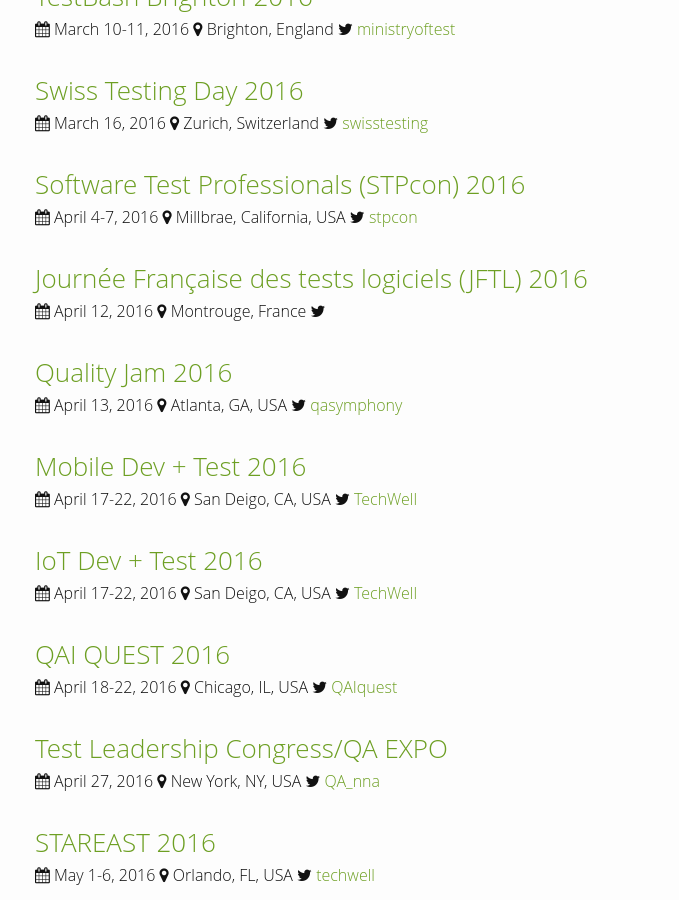
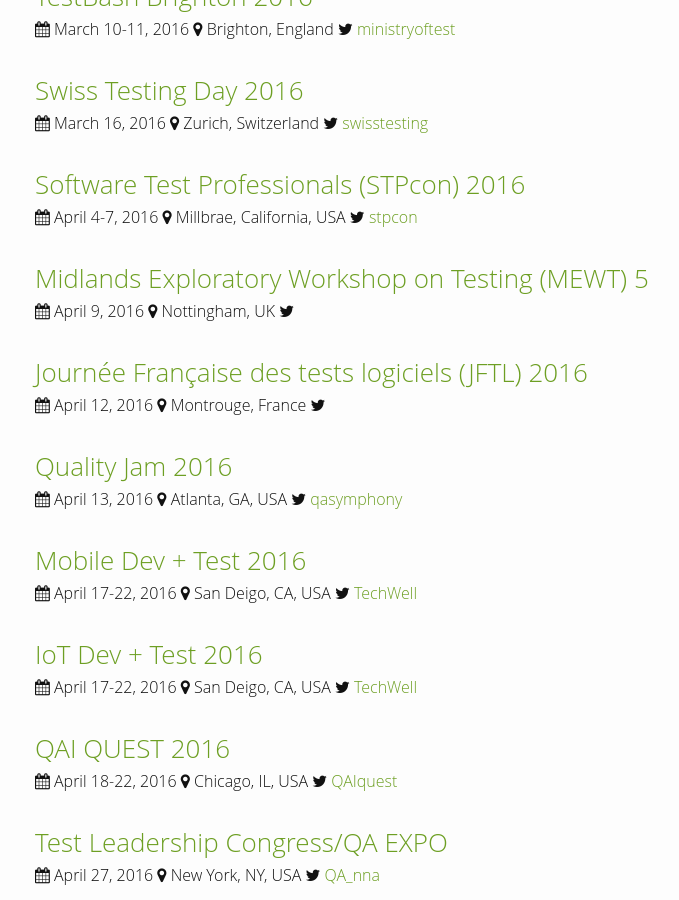
Before and after one commit to TestingConferences/testingconferences.github.io, a Jekyll site: the page built from index.html, in a window 1280 px wide and 900 px high, scrolled down 743 px. Shown: the whole window, without its empty margins (235-914 px from the left). Built offline with Jekyll 4.4.1, drawn with Linux system fonts in a browser that asks for light colours.

Commit message:
Added MEWT5

```diff
--- a/_data/current.yml
+++ b/_data/current.yml
@@ -51,6 +51,12 @@
   dates: "April 4-7, 2016"
   url: http://www.stpcon.com/
   twitter: stpcon
+
+- name: Midlands Exploratory Workshop on Testing (MEWT) 5
+  location: Nottingham, UK
+  dates: "April 9, 2016"
+  url: https://mewtblog.wordpress.com/2016/02/06/what-is-professional-testing/
+  twitter:
 
 - name: Journée Française des tests logiciels (JFTL) 2016
   location: Montrouge, France
```
